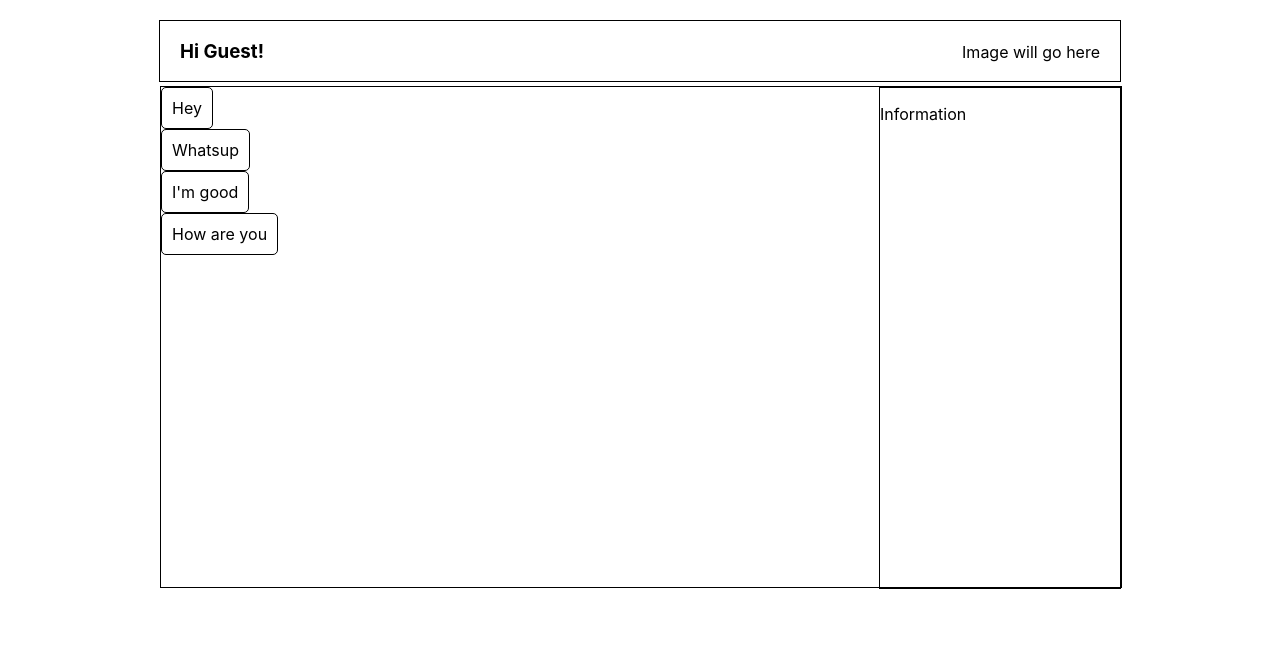
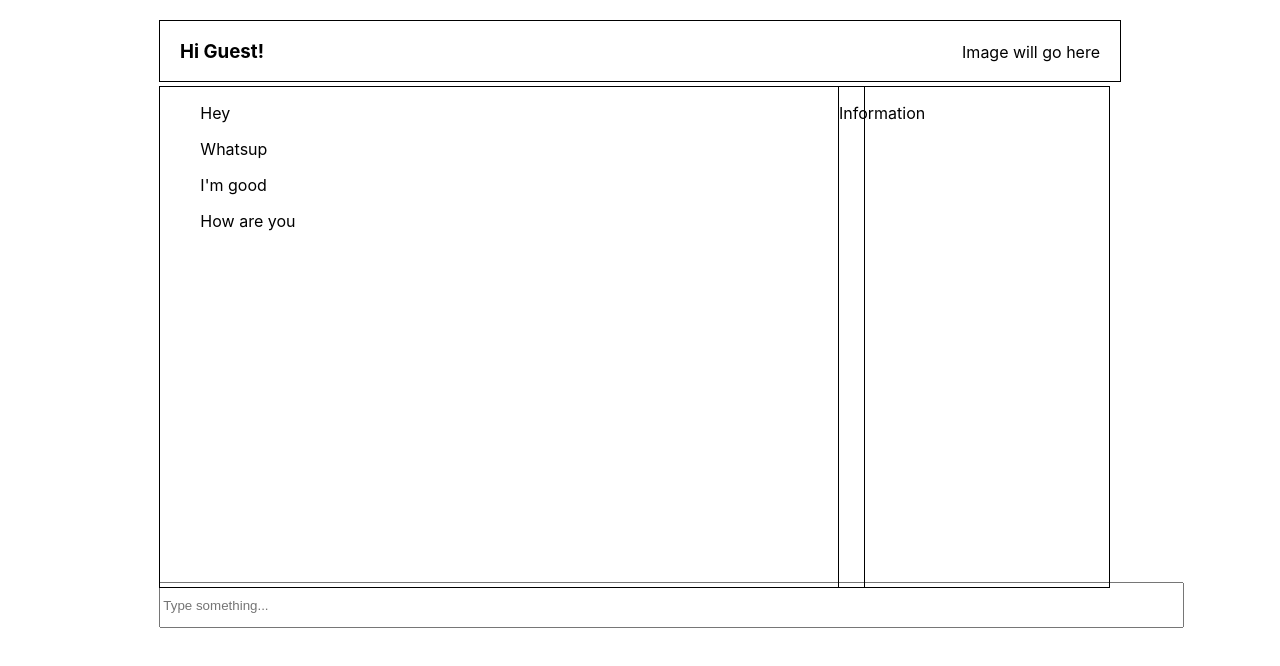
Before and after one commit to Robromano1/chat-app, a React (Create React App) app in the folder chat-app/: page / in a window 1280 px wide. Shown: the top 666 px of the page. Built offline with nearby package versions, Linux system fonts and the light colour scheme.

Commit message:
Refactor and add message form

```diff
--- a/chat-app/src/App.js
+++ b/chat-app/src/App.js
@@ -1,13 +1,34 @@
-import './App.css';
-import { Navbar } from './components/Navbar';
-import { ChatBox } from './components/ChatBox';
-import { Sidebar } from './components/Sidebar';
+import "./App.css";
+import { Navbar } from "./components/Navbar";
+import { ChatBox } from "./components/ChatBox";
+import { Sidebar } from "./components/Sidebar";
+import { MessageForm } from "./components/MessageForm";
+import React, { useState } from "react";
 
 function App() {
+  const [sender, setSender] = useState(["Hey", "Whatsup"]);
+  const [receiver, setReceiver] = useState(["I'm good", "How are you"]);
+  const [messages, setMessages] = useState([
+    "Hey",
+    "Whatsup",
+    "I'm good",
+    "How are you",
+  ]);
+
+  const [message, setMessage] = useState({
+    body: "",
+  });
+
+  const handleSubmit = (text) => {
+    setMessages([...messages, text]);
+  };
+
   return (
     <div className="App">
       <Navbar />
-      <ChatBox />
+      <ChatBox messages={messages}/>
+      <Sidebar />
+      <MessageForm onSubmit={handleSubmit}/>
     </div>
   );
 }
--- a/chat-app/src/components/ChatBox.jsx
+++ b/chat-app/src/components/ChatBox.jsx
@@ -3,11 +3,10 @@ import { Messages } from "./Messages";
 import '../stylesheets/chat.css'
 import { Sidebar } from "./Sidebar";
 
-export function ChatBox() {
+export function ChatBox({ messages, onSubmit }) {
   return (
     <div className="chatContainer">
-      <Messages />
-      <Sidebar />
+      <Messages messages={messages} onSubmit={onSubmit}/>
     </div>
   );
 }
--- /dev/null
+++ b/chat-app/src/components/MessageForm.jsx
@@ -0,0 +1,25 @@
+import React, {useState} from "react";
+import '../stylesheets/chat.css';
+
+export function MessageForm({ onSubmit }) {
+  const [userText, setUserText] = useState("");
+
+	const handleSubmit = e => {
+    e.preventDefault();
+    onSubmit(userText);
+    setUserText('');
+  }
+
+  return (
+    <div>
+      <form className="messageForm" onSubmit={handleSubmit}>
+        <input className="msgInput"
+          type="text"
+          value={userText}
+          placeholder="Type something..."
+          onChange={e => setUserText(e.target.value)}
+        />
+      </form>
+    </div>
+  );
+}
--- a/chat-app/src/components/MessageItem.jsx
+++ b/chat-app/src/components/MessageItem.jsx
@@ -1,11 +1,16 @@
 import React from "react";
 import '../stylesheets/chat.css';
 
-export function MessageItem({ message, receiverMsg, key, keyy }) {
+export function MessageItem({ messages }) {
   return (
-    <div className="messageWrap">
-      <div id={key} className="senderMsg">{message}</div>
-      <div id={keyy} className="receiverMsg">{receiverMsg}</div>
-    </div>
+   <>
+    {messages ? messages.map((msg, idx) => (
+      <ul>
+        <li key={idx}>
+          {msg}
+        </li>
+      </ul>
+    )) : ''}
+   </>
   );
 }
--- a/chat-app/src/components/Messages.jsx
+++ b/chat-app/src/components/Messages.jsx
@@ -1,15 +1,14 @@
-import React from 'react';
-import { Sender } from "./Sender";
-import { Receiver } from "./Receiver";
+import React, { useState } from 'react';
+import { MessageForm } from './MessageForm';
+import { MessageItem } from './MessageItem';
+import '../stylesheets/chat.css';
 
-export function Messages() {
+export function Messages({ messages, onSubmit }) {
+
   return (
     <div>
-      <div className="senderMessageWrap">
-        <Sender />
-      </div>
-      <div className="receiverMessageWrap">
-        <Receiver />
+      <div>
+        <MessageItem messages={messages} onSubmit={onSubmit}/>
       </div>
     </div>
   );
--- a/chat-app/src/stylesheets/chat.css
+++ b/chat-app/src/stylesheets/chat.css
@@ -1,8 +1,8 @@
 .chatContainer {
 	border: 1px solid black;
 	height: 500px;
-	width: 75%;
-	margin-left: 12.5%;
+	width: 55%;
+	margin-left: 12.45%;
 	position: absolute;
 	top: 10.8%;
 }
@@ -13,3 +13,29 @@
 	width: fit-content;
 	border-radius: 5px;
 }
+
+.messageForm input{
+	margin-top: 480px;
+	width: 1017px;
+	height: 40px;
+	outline: none;
+	margin-left: 12.45%;
+}
+
+li {
+	list-style-type: none;
+}
+
+.senderMsgItem {
+	border: 1px solid gray;
+	padding: 10px;
+	width: fit-content;
+	border-radius: 5px;
+}
+
+.receiverMsgItem {
+	border: 1px solid gray;
+	padding: 10px;
+	width: fit-content;
+	border-radius: 5px;
+}
--- a/chat-app/src/stylesheets/sidebar.css
+++ b/chat-app/src/stylesheets/sidebar.css
@@ -1,8 +1,8 @@
 .sidebar {
 	position: absolute;
+	width: 270px;
+	right: 170px;
+	height: 500px;
 	border: 1px solid black;
-	width: 25%;
-	right: 0;
-	top: 0;
-	height: 100%;
+	top: 10.8%;
 }
```
